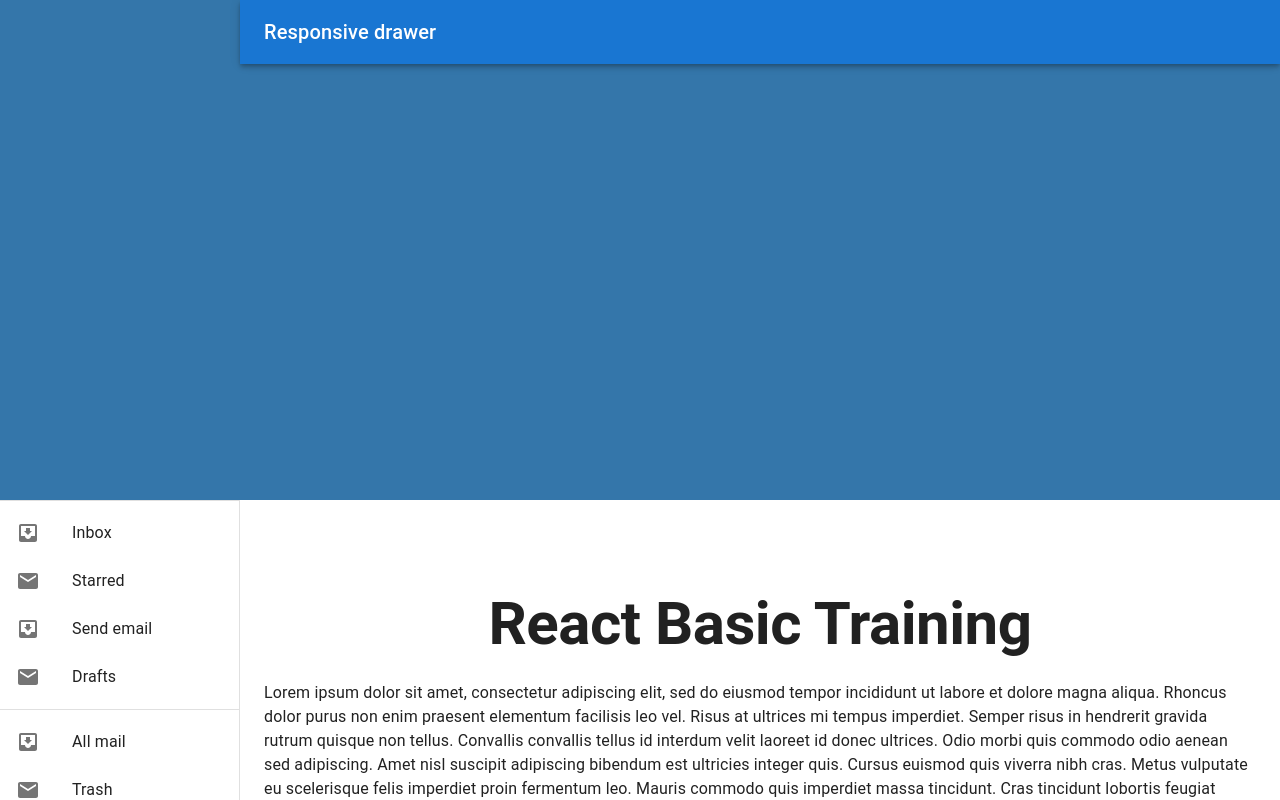
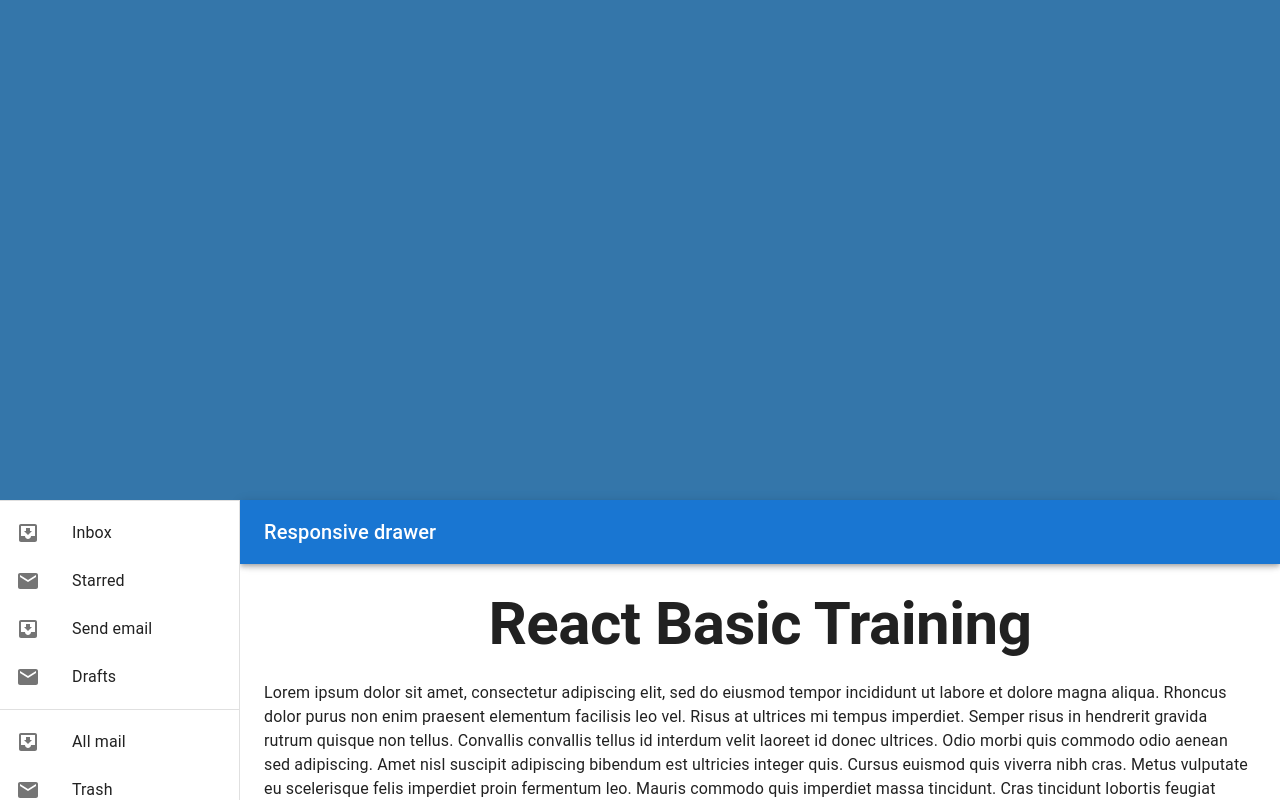
Before and after one commit to OrdinaSimke/react-recharts-training, a React (Create React App) app: page / in a window 1280 px wide. Shown: the top 800 px of the page. Built offline with nearby package versions, Linux system fonts and the light colour scheme.

Commit message:
Drawer and navbar dashboard

```diff
--- a/src/components/Drawer/ResponsiveDrawer.jsx
+++ b/src/components/Drawer/ResponsiveDrawer.jsx
@@ -18,31 +18,54 @@ import Toolbar from '@mui/material/Toolbar';
 import Typography from '@mui/material/Typography';
 
 import { useData } from 'contexts/useData';
+// IMPORTANT: Add following code in the component where you call the drawer, before the return:
+{
+  // const [mobileOpen, setMobileOpen] = React.useState(false);
+  //   const [isClosing, setIsClosing] = React.useState(false);
+  //   const handleDrawerClose = () => {
+  //     setIsClosing(true);
+  //     setMobileOpen(false);
+  //   };
+  //   const handleDrawerTransitionEnd = () => {
+  //     setIsClosing(false);
+  //   };
+  //   const handleDrawerToggle = () => {
+  //     if (!isClosing) {
+  //       setMobileOpen(!mobileOpen);
+  //     }
+  //   };
+}
+
+// IMPORTANT: Add a main box below the drawer in the component where you call drawer, example below:
+{
+  /* <Box
+component="main"
+id="main"
+sx={{
+  flexGrow: 1,
+  p: 3,
+  marginLeft: { sm: drawerWidth + 'px' },
+  width: { sm: `calc(100% - ${drawerWidth}px)` },
+}}
+>
+<Toolbar />
+<INSERT_YOUR_CONTENT_HERE />
+</Box> */
+}
 
 function ResponsiveDrawer(props) {
-  const { fullScreen, divHeight } = props;
+  const {
+    fullScreen,
+    divHeight,
+    mobileOpen,
+    handleDrawerClose,
+    handleDrawerTransitionEnd,
+  } = props;
+
   const { drawerWidth } = useData();
 
-  const [mobileOpen, setMobileOpen] = React.useState(false);
-  const [isClosing, setIsClosing] = React.useState(false);
-
-  const handleDrawerClose = () => {
-    setIsClosing(true);
-    setMobileOpen(false);
-  };
-
-  const handleDrawerTransitionEnd = () => {
-    setIsClosing(false);
-  };
-
-  const handleDrawerToggle = () => {
-    if (!isClosing) {
-      setMobileOpen(!mobileOpen);
-    }
-  };
-
   const drawer = (
-    <div>
+    <div style={{ position: 'sticky', top: 0 }}>
       <Divider />
       <List>
         {['Inbox', 'Starred', 'Send email', 'Drafts'].map((text, index) => (
@@ -99,6 +122,7 @@ function ResponsiveDrawer(props) {
           position: 'absolute',
           boxSizing: 'border-box',
           width: drawerWidth,
+          overflow: 'clip',
         },
       }}
       open
@@ -108,29 +132,7 @@ function ResponsiveDrawer(props) {
   );
 
   return (
-    <>
-      <AppBar
-        position="fixed"
-        sx={{
-          width: { sm: `calc(100% - ${drawerWidth}px)` },
-          ml: { sm: `${drawerWidth}px` },
-        }}
-      >
-        <Toolbar>
-          <IconButton
-            color="inherit"
-            aria-label="open drawer"
-            edge="start"
-            onClick={handleDrawerToggle}
-            sx={{ mr: 2, display: { sm: 'none' } }}
-          >
-            <MenuIcon />
-          </IconButton>
-          <Typography variant="h6" noWrap component="div">
-            Responsive drawer
-          </Typography>
-        </Toolbar>
-      </AppBar>
+    <div>
       <Box
         component="nav"
         sx={{ width: { sm: drawerWidth }, flexShrink: { sm: 0 } }}
@@ -158,7 +160,7 @@ function ResponsiveDrawer(props) {
 
         {fullScreen ? drawerFullScreen : drawerInDiv}
       </Box>
-    </>
+    </div>
   );
 }
 
--- a/src/pages/Dashboard.jsx
+++ b/src/pages/Dashboard.jsx
@@ -1,6 +1,15 @@
 import React, { useEffect, useLayoutEffect, useRef, useState } from 'react';
 import { Title } from 'components/Title/Title';
-import { Box, Grid, Paper, Toolbar, Typography } from '@mui/material';
+import {
+  AppBar,
+  Box,
+  Grid,
+  IconButton,
+  Paper,
+  Toolbar,
+  Typography,
+} from '@mui/material';
+import MenuIcon from '@mui/icons-material/Menu';
 
 import { Bars } from 'components/Bars/Bars';
 import { Lines } from 'components/Lines/Lines';
@@ -12,11 +21,31 @@ import { useData } from 'contexts/useData';
 
 export const Dashboard = (props) => {
   const { drawerWidth } = useData();
-  const [myData, setMyData] = useState([]);
+
   let container = useRef(null);
 
   let [height, setHeight] = useState(null);
-  useLayoutEffect(() => setHeight(container.current.offsetHeight), []);
+  useLayoutEffect(() => setHeight(container.current.clientHeight), []);
+
+  const [myData, setMyData] = useState([]);
+
+  const [mobileOpen, setMobileOpen] = React.useState(false);
+  const [isClosing, setIsClosing] = React.useState(false);
+
+  const handleDrawerClose = () => {
+    setIsClosing(true);
+    setMobileOpen(false);
+  };
+
+  const handleDrawerTransitionEnd = () => {
+    setIsClosing(false);
+  };
+
+  const handleDrawerToggle = () => {
+    if (!isClosing) {
+      setMobileOpen(!mobileOpen);
+    }
+  };
 
   const randomNumberInRange = (min, max) => {
     return Math.floor(Math.random() * (max - min + 1)) + min;
@@ -34,37 +63,62 @@ export const Dashboard = (props) => {
     <>
       <Box sx={{ height: '500px', bgcolor: '#3476aa' }}></Box>
       <Box ref={container}>
-        <ResponsiveDrawer fullScreen={false} divHeight={height} />
+        <ResponsiveDrawer
+          fullScreen={false}
+          divHeight={height}
+          mobileOpen={mobileOpen}
+          handleDrawerClose={handleDrawerClose}
+          handleDrawerTransitionEnd={handleDrawerTransitionEnd}
+        />
 
         <Box
           component="main"
           id="main"
           sx={{
             flexGrow: 1,
-            p: 3,
-
+            p: 0,
             marginLeft: { sm: drawerWidth + 'px' },
             width: { sm: `calc(100% - ${drawerWidth}px)` },
           }}
         >
-          <Toolbar />
+          <AppBar
+            sx={{
+              position: 'sticky',
+            }}
+          >
+            <Toolbar>
+              <IconButton
+                color="inherit"
+                aria-label="open drawer"
+                edge="start"
+                onClick={handleDrawerToggle}
+                sx={{ mr: 2, display: { sm: 'none' } }}
+              >
+                <MenuIcon />
+              </IconButton>
+              <Typography variant="h6" noWrap component="div">
+                Responsive drawer
+              </Typography>
+            </Toolbar>
+          </AppBar>
 
+          <Box sx={{ p: 3 }}>
             <Title value="React Basic Training"></Title>
 
             <Typography paragraph>
               Lorem ipsum dolor sit amet, consectetur adipiscing elit, sed do
-            eiusmod tempor incididunt ut labore et dolore magna aliqua. Rhoncus
-            dolor purus non enim praesent elementum facilisis leo vel. Risus at
-            ultrices mi tempus imperdiet. Semper risus in hendrerit gravida
-            rutrum quisque non tellus. Convallis convallis tellus id interdum
-            velit laoreet id donec ultrices. Odio morbi quis commodo odio aenean
-            sed adipiscing. Amet nisl suscipit adipiscing bibendum est ultricies
-            integer quis. Cursus euismod quis viverra nibh cras. Metus vulputate
-            eu scelerisque felis imperdiet proin fermentum leo. Mauris commodo
-            quis imperdiet massa tincidunt. Cras tincidunt lobortis feugiat
-            vivamus at augue. At augue eget arcu dictum varius duis at
-            consectetur lorem. Velit sed ullamcorper morbi tincidunt. Lorem
-            donec massa sapien faucibus et molestie ac.
+              eiusmod tempor incididunt ut labore et dolore magna aliqua.
+              Rhoncus dolor purus non enim praesent elementum facilisis leo vel.
+              Risus at ultrices mi tempus imperdiet. Semper risus in hendrerit
+              gravida rutrum quisque non tellus. Convallis convallis tellus id
+              interdum velit laoreet id donec ultrices. Odio morbi quis commodo
+              odio aenean sed adipiscing. Amet nisl suscipit adipiscing bibendum
+              est ultricies integer quis. Cursus euismod quis viverra nibh cras.
+              Metus vulputate eu scelerisque felis imperdiet proin fermentum
+              leo. Mauris commodo quis imperdiet massa tincidunt. Cras tincidunt
+              lobortis feugiat vivamus at augue. At augue eget arcu dictum
+              varius duis at consectetur lorem. Velit sed ullamcorper morbi
+              tincidunt. Lorem donec massa sapien faucibus et molestie ac.
             </Typography>
             <Typography paragraph>
               Consequat mauris nunc congue nisi vitae suscipit. Fringilla est
@@ -76,10 +130,10 @@ export const Dashboard = (props) => {
               ornare massa eget egestas purus viverra accumsan in. In hendrerit
               gravida rutrum quisque non tellus orci ac. Pellentesque nec nam
               aliquam sem et tortor. Habitant morbi tristique senectus et.
-            Adipiscing elit duis tristique sollicitudin nibh sit. Ornare aenean
-            euismod elementum nisi quis eleifend. Commodo viverra maecenas
-            accumsan lacus vel facilisis. Nulla posuere sollicitudin aliquam
-            ultrices sagittis orci a.
+              Adipiscing elit duis tristique sollicitudin nibh sit. Ornare
+              aenean euismod elementum nisi quis eleifend. Commodo viverra
+              maecenas accumsan lacus vel facilisis. Nulla posuere sollicitudin
+              aliquam ultrices sagittis orci a.
             </Typography>
 
             <Grid container spacing={2}>
@@ -105,7 +159,8 @@ export const Dashboard = (props) => {
             </Grid>
           </Box>
         </Box>
-      <Box sx={{ height: '500px', bgcolor: '#3476aa' }}></Box>
+      </Box>
+      <Box sx={{ height: '1500px', bgcolor: '#3476aa' }}></Box>
     </>
   );
 };
```
Lines whose indentation alone changed are shown as unchanged.
